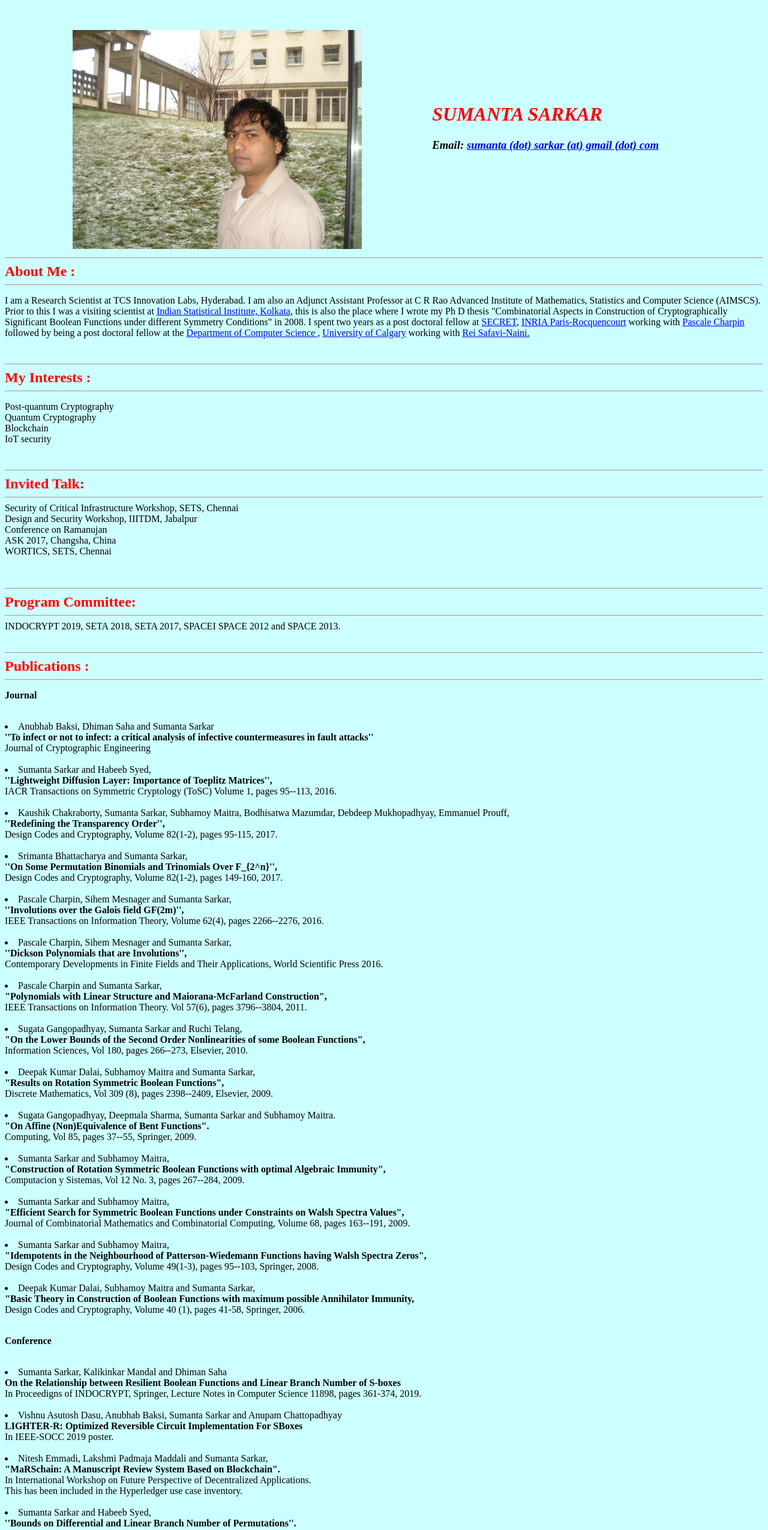
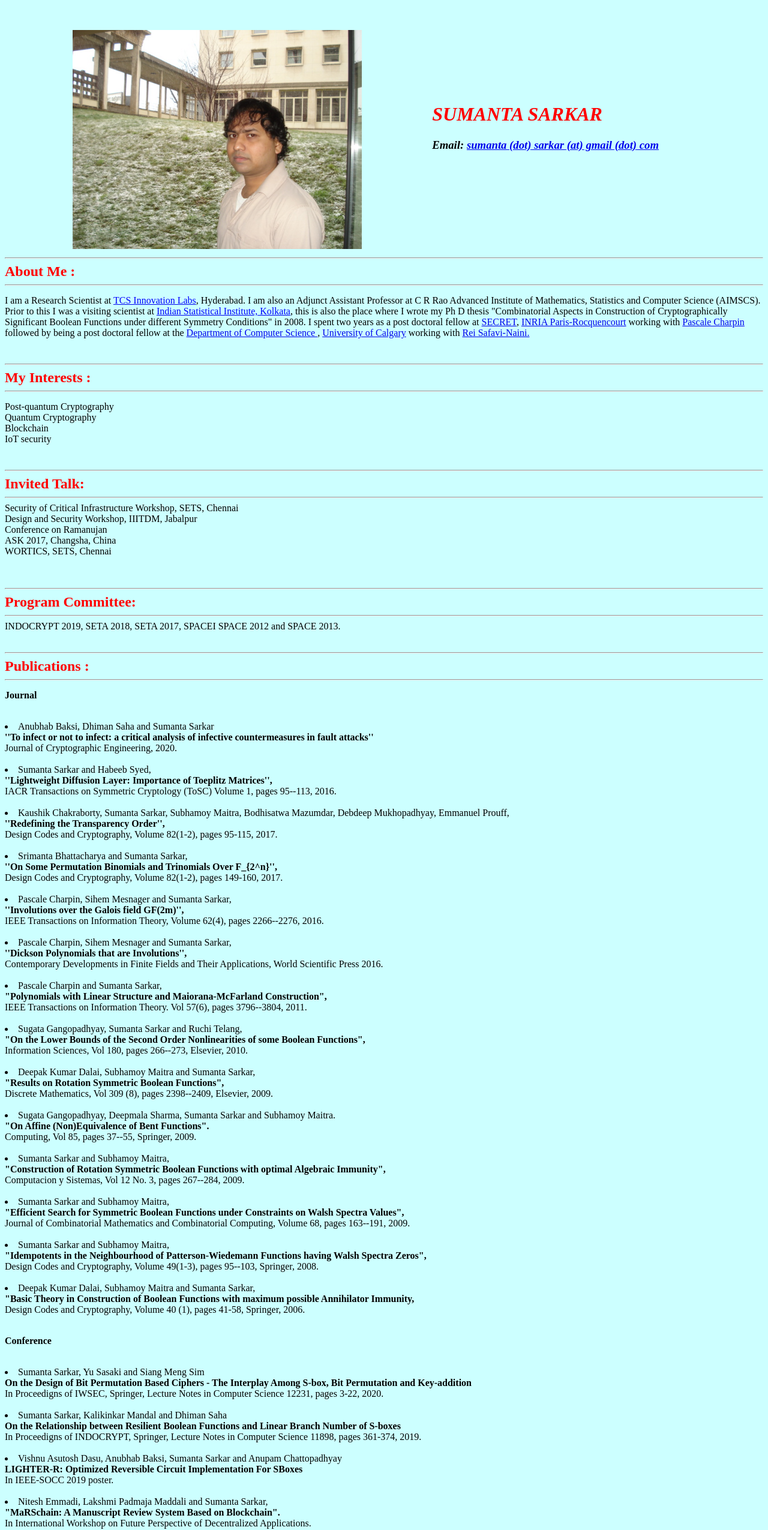
Before and after one commit to sumantasarkar/sumantasarkar.github.io, a plain HTML site: page index.html in a window 1280 px wide. Shown: the top 2550 px of the page at 60% size. Drawn offline with Linux system fonts and the light colour scheme.

Commit message:
Add files via upload

```diff
--- a/index.html
+++ b/index.html
@@ -63,7 +63,9 @@ sumanta (dot) sarkar (at) gmail (dot) com</a> <br />
 <b>About Me :</b></font>
 <hr>
 <p>
-I am a Research Scientist at TCS Innovation Labs, Hyderabad.
+I am a Research Scientist at
+<a href="https://www.tcs.com/research-and-innovation" target="/b" ><font color = "0000ff">
+TCS Innovation Labs</font></a>, Hyderabad.
 I am also an Adjunct Assistant Professor at C R Rao Advanced Institute of Mathematics, Statistics and Computer Science (AIMSCS).
 Prior to this I was a visiting scientist at <a href="http://www.isical.ac.in" target="/b" ><font color = "0000ff">
 Indian Statistical Institute, Kolkata</font></a>, this is also the place where I wrote my
@@ -158,7 +160,7 @@ manuscript, 2013.<br><br>
 Anubhab Baksi, Dhiman Saha and Sumanta Sarkar <br>
 <b> ''To infect or not to infect: a critical analysis of infective countermeasures in fault attacks''</b>
 <br>
-Journal of Cryptographic Engineering
+Journal of Cryptographic Engineering, 2020.
 <br>
 <br>
 
@@ -269,6 +271,17 @@ Design Codes and Cryptography, Volume 40 (1), pages 41-58, Springer,
 <p>
 <b>Conference</b><br><br>
 
+
+<li>
+Sumanta Sarkar, Yu Sasaki and Siang Meng Sim </b>
+<br>
+<b>
+On the Design of Bit Permutation Based Ciphers - The Interplay Among S-box, Bit Permutation and Key-addition
+</b>
+<br>
+In Proceedigns of IWSEC, Springer, Lecture Notes in Computer Science 12231, pages 3-22, 2020.
+<br>
+<br>
 
 
 <li>
```
